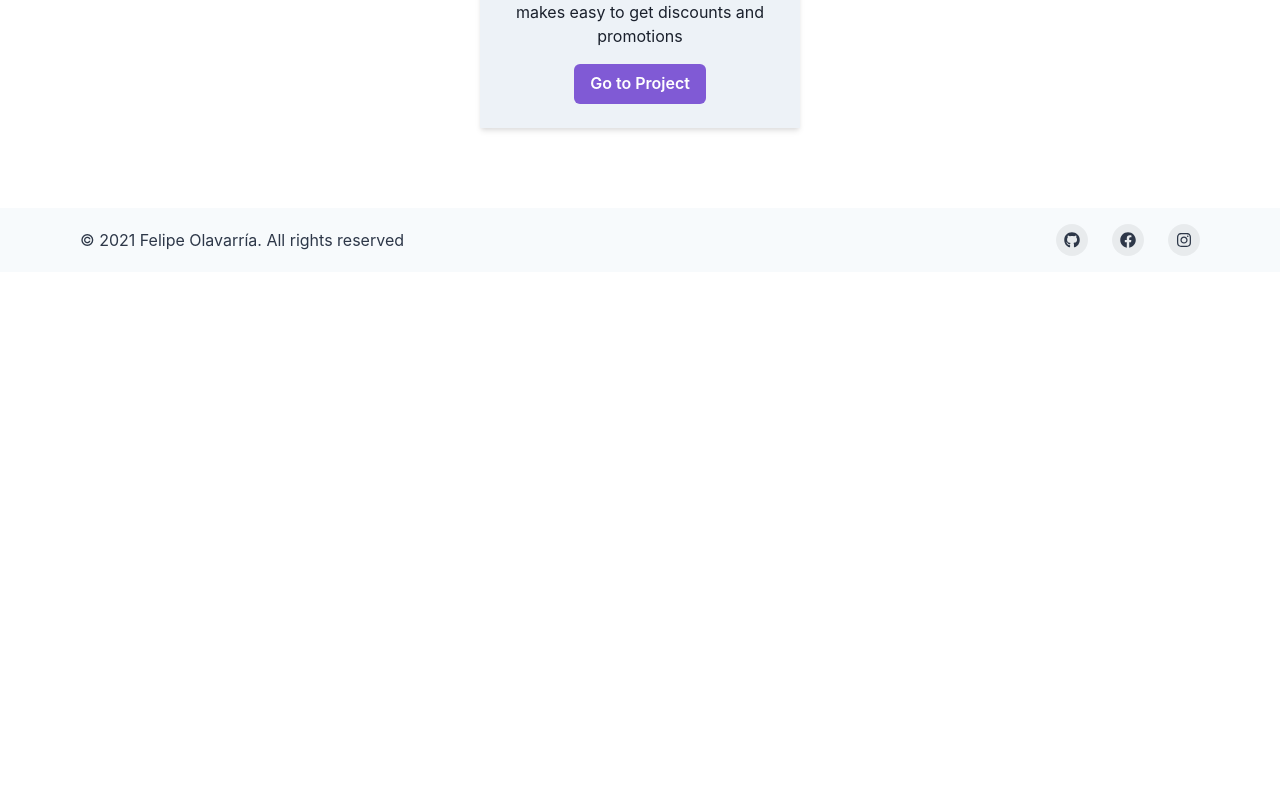
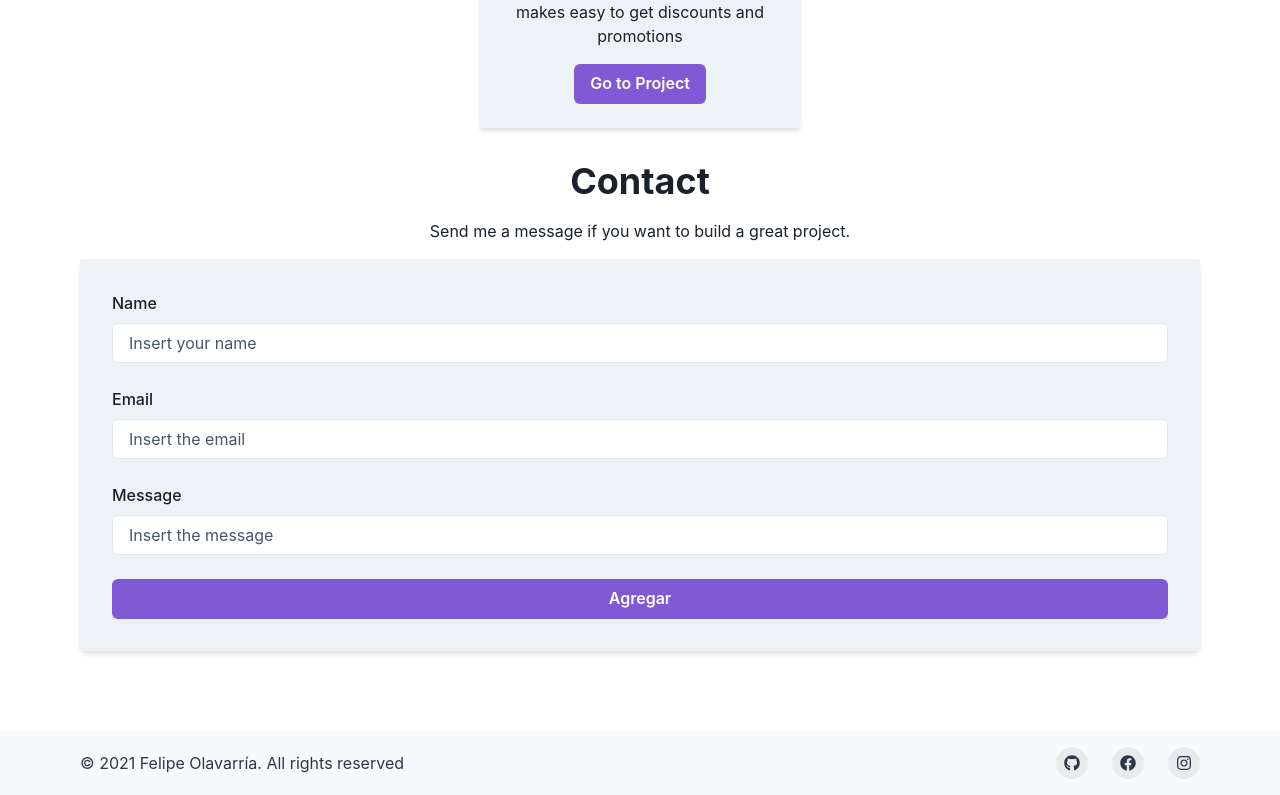
Before and after one commit to desolaser/portfolio, a Next.js app: page / in a window 1280 px wide. Shown: the part 3424-4219 px from the top of the page. Before the commit the page ends 3696 px from the top, so only its background shows below. Built offline with nearby package versions, Linux system fonts and the light colour scheme.

Commit message:
Add contact to index

```diff
--- a/pages/index.tsx
+++ b/pages/index.tsx
@@ -28,6 +28,7 @@ const Home: NextPage = () => {
       <Container maxW="container.xl" p={[10, 20]}>
         <About />
         <Projects />
+        <Contact contactRef={contactRef} />
       </Container>
     </>
   );
```
